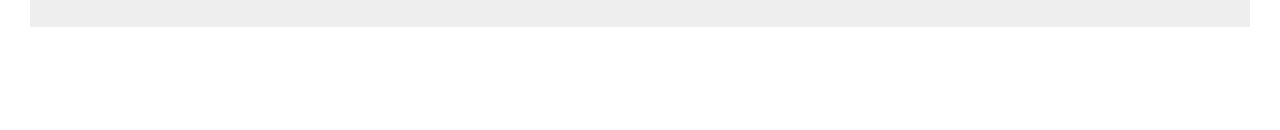
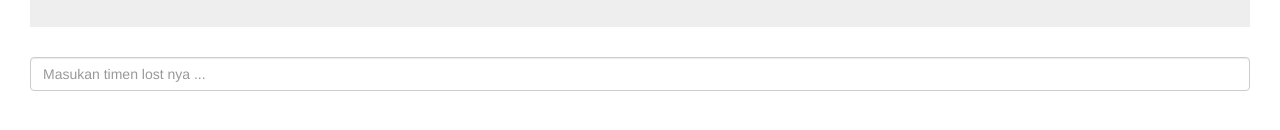
Before and after one commit to FahruGates/fahrugates.github.io, a plain HTML site: page stopwatch.html in a window 1280 px wide. Shown: the part 280-410 px from the top of the page. Drawn offline with nearby package versions, Linux system fonts and the light colour scheme.

Commit message:
Update stopwatch.html
add pertambahan lost waktu

```diff
--- a/stopwatch.html
+++ b/stopwatch.html
@@ -33,6 +33,10 @@
         Reset
       </button>
     </div>
+  </div>
+
+  <div class="form-group">
+    <input type="number" placeholder="Masukan timen lost nya ..." class="form-control">
   </div>
 
   <!-- 🔥🔥🔥🔥 start javascript 🔥🔥🔥🔥 -->
```
